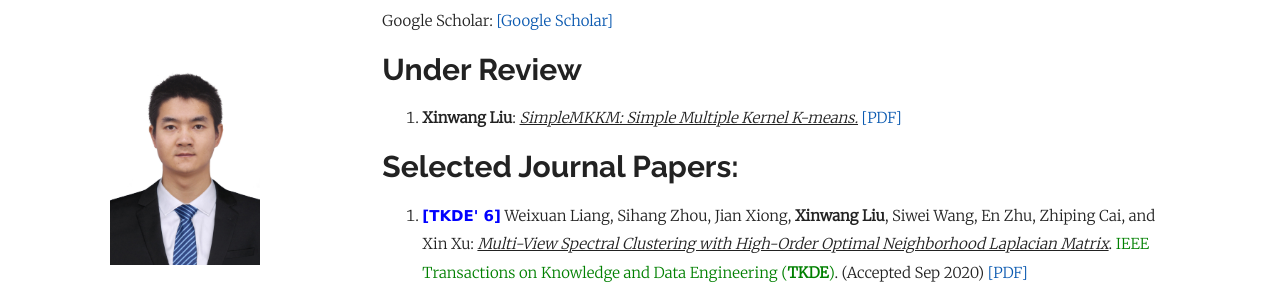
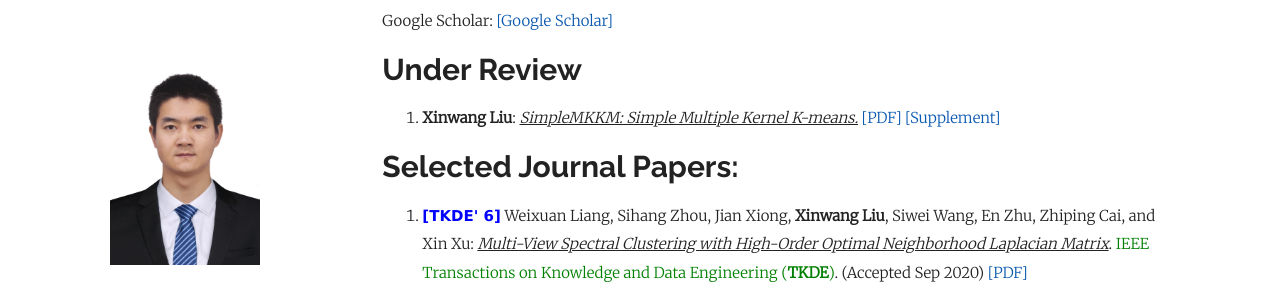
Before and after one commit to wx-liang/xinwangliu.github.io, a Jekyll site: the page built from index.md, in a window 1280 px wide and 900 px high, scrolled down 810 px. Shown: the part 152-445 px from the top of the window. Built offline with Jekyll 4.4.1, drawn with Linux system fonts in a browser that asks for light colours; our own code applies the rules of GitHub Pages for plain Markdown files.

Commit message:
Update index.md

```diff
--- a/index.md
+++ b/index.md
@@ -36,7 +36,7 @@
 
 # Under Review
 <ol>
-<p style="margin-top: 8px;"><li><b>Xinwang Liu</b>: <i><u>SimpleMKKM: Simple Multiple Kernel K-means.</u></i> <a href = "https://github.com/xinwangliu/xinwangliu.github.io/blob/master/groupmember/TPAMI_SimpleMKKM.pdf">[PDF]</a></li></p>
+<p style="margin-top: 8px;"><li><b>Xinwang Liu</b>: <i><u>SimpleMKKM: Simple Multiple Kernel K-means.</u></i> <a href = "https://github.com/xinwangliu/xinwangliu.github.io/blob/master/groupmember/TPAMI_SimpleMKKM.pdf">[PDF]</a> <a href = "https://github.com/xinwangliu/xinwangliu.github.io/blob/master/groupmember/TPAMI_SimpleMKKM.pdf">[Supplement]</a></li></p>
 
 </ol>
 
```
